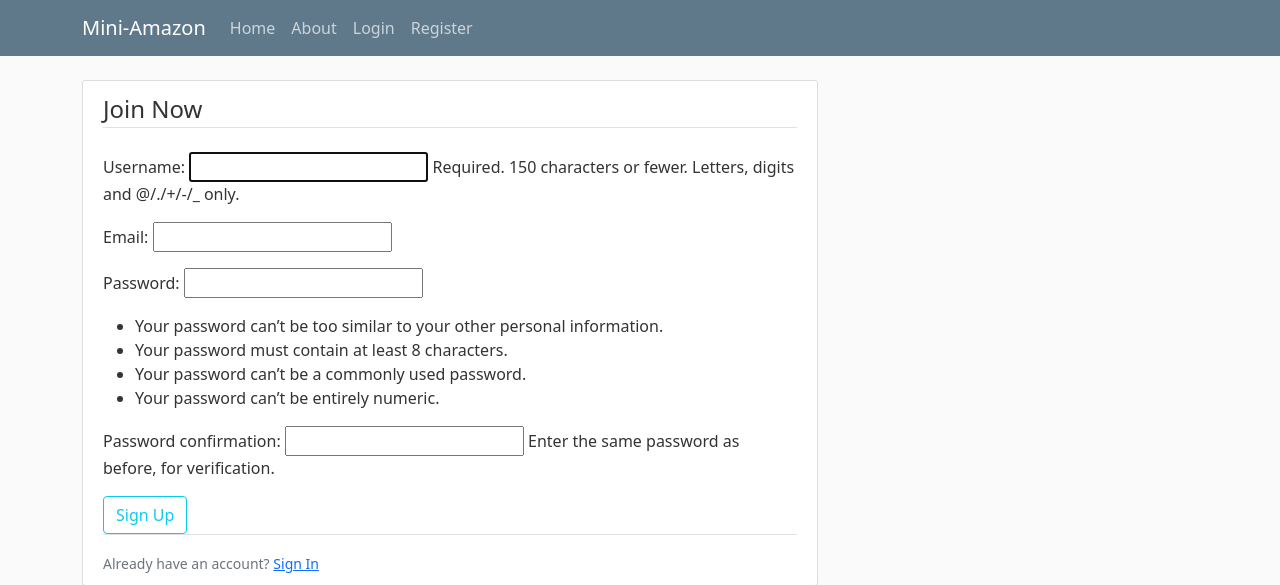
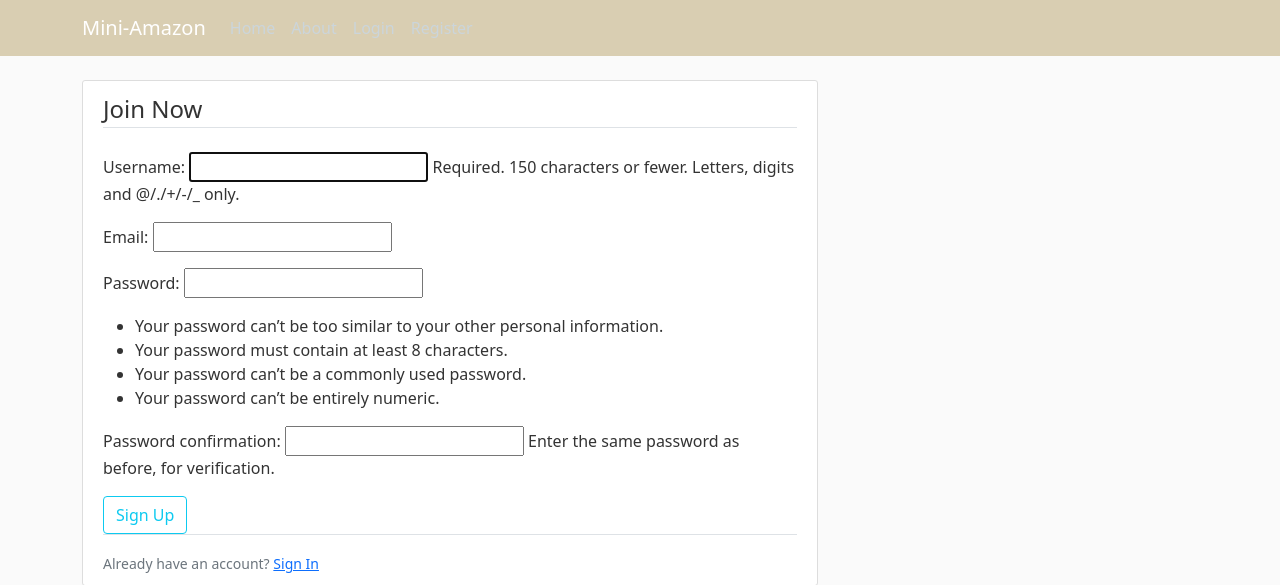
Before and after one commit to Erica233/Mini-Amazon, a Django app: page /register/ in a window 1280 px wide. Shown: the top 585 px of the page. Run offline with Django 4.2, Linux system fonts and the light colour scheme.

Commit message:
user-register

```diff
--- a/frontend/amazon/static/amazon/main.css
+++ b/frontend/amazon/static/amazon/main.css
@@ -13,7 +13,7 @@
 }
 
 .bg-steel {
-  background-color: #5f788a;
+  background-color: #d9ceb2;
 }
 
 .site-header .navbar-nav .nav-link {
```
